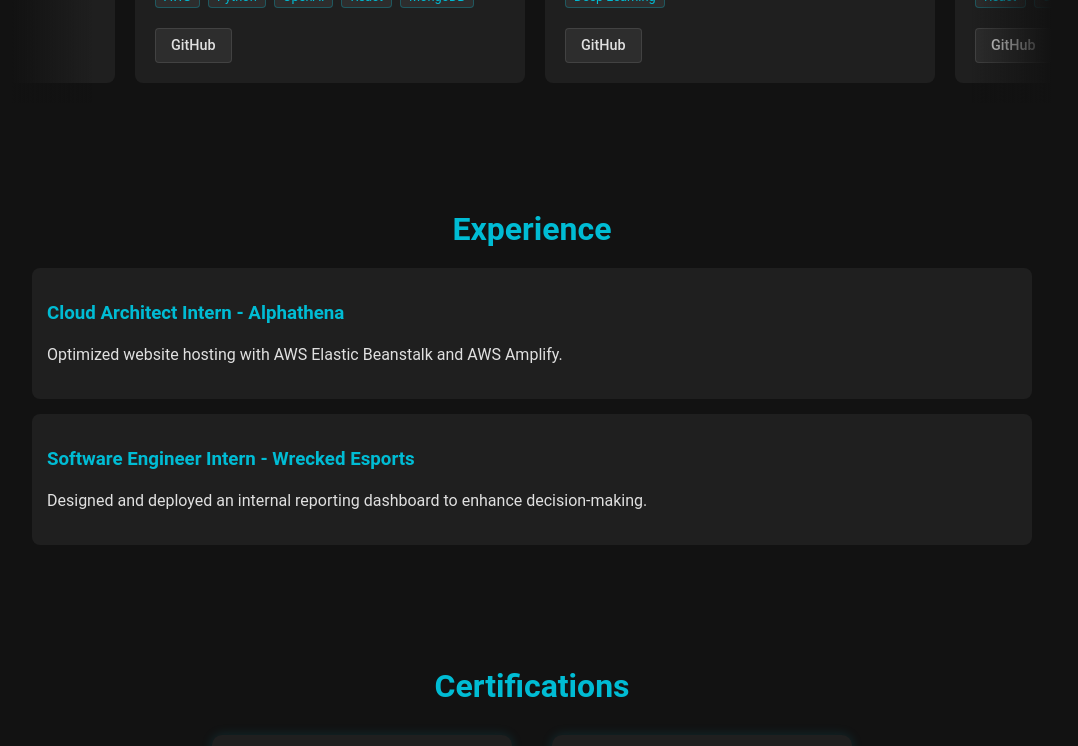
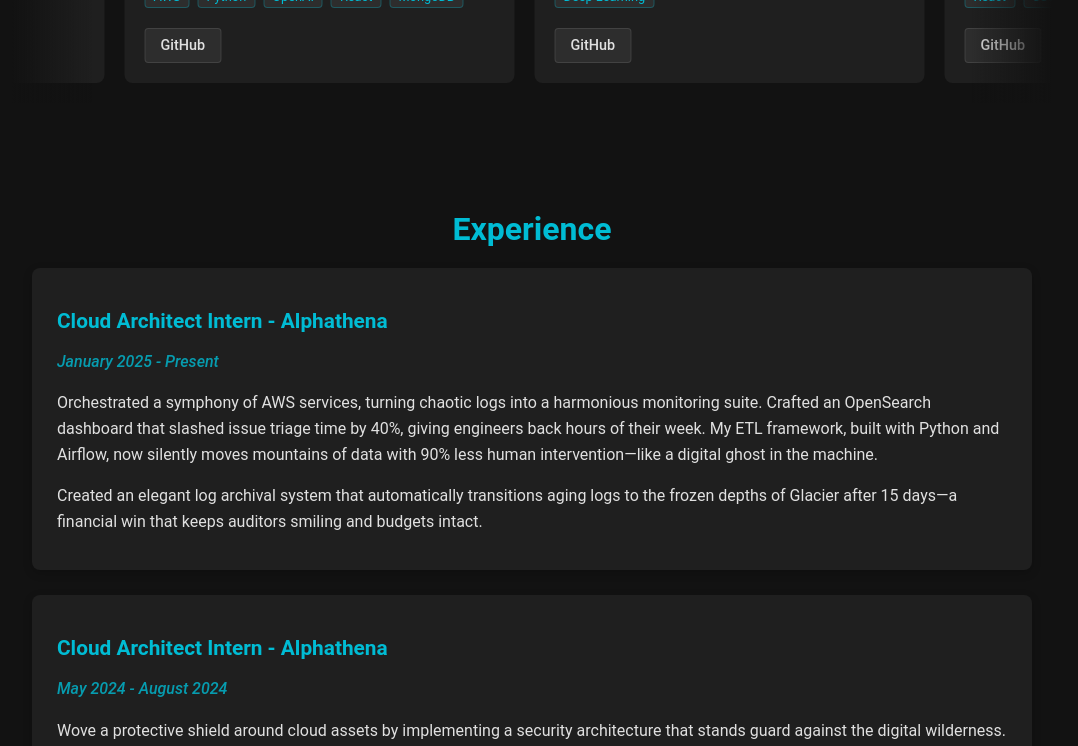
Before and after one commit to moneshkovi/portfolio, a React (Create React App) app in the folder webapp/: page / in a window 1280 px wide. Shown: the part 1716-2462 px from the top of the page, without its empty margins (108-1186 px from the left). Built offline with nearby package versions, Linux system fonts and the light colour scheme.

Commit message:
updated experience

```diff
--- a/webapp/src/About.js
+++ b/webapp/src/About.js
@@ -14,11 +14,6 @@
       <p>
       I'm currently looking for a full-time role in cloud, DevOps, or data engineering where I can keep learning, build meaningful tools, and contribute to a team that values clear thinking and clean code.
       </p>
-      <div className="about-badges">
-        <span className="badge">AWS Certified</span>
-        <span className="badge">GPT-4 Builder</span>
-        <span className="badge">Pythonic Thinker</span>
-      </div>
     </section>
   );
 };
--- a/webapp/src/App.css
+++ b/webapp/src/App.css
@@ -285,13 +285,31 @@
   /* Experience */
   .experience-item {
     background: #1f1f1f;
-    padding: 15px;
+    padding: 20px 25px;
     border-radius: 8px;
-    margin-bottom: 15px;
+    margin-bottom: 25px;
+    box-shadow: 0 3px 10px rgba(0, 0, 0, 0.2);
+    transition: transform 0.3s, box-shadow 0.3s;
+  }
+
+  .experience-item:hover {
+    transform: translateY(-5px);
+    box-shadow: 0 8px 20px rgba(0, 0, 0, 0.4);
   }
 
   .experience-item h3 {
     color: #00bcd4;
+    font-size: 1.3rem;
+    margin-bottom: 4px;
+  }
+
+  .experience-date {
+    font-size: 0.9rem;
+    color: #00bcd4;
+    opacity: 0.8;
+    font-style: italic;
+    margin-bottom: 15px;
+    font-weight: 500;
   }
 
   /* Contact */
--- a/webapp/src/App.js
+++ b/webapp/src/App.js
@@ -7,6 +7,7 @@
 import Certifications from './Certifications';
 import Projects from './Projects';
 import Contact from './Contact';
+import Experience from './Experience';
 
 function Navbar() {
   return (
@@ -105,26 +106,6 @@
   );
 }
 
-function Experience() {
-  return (
-    <section id="experience" className="section experience" data-aos="fade-in">
-      <h2>Experience</h2>
-      <div className="experience-item" data-aos="slide-up" data-aos-delay="100">
-        <h3>Cloud Architect Intern - Alphathena</h3>
-        <p>
-          Optimized website hosting with AWS Elastic Beanstalk and AWS Amplify.
-        </p>
-      </div>
-      <div className="experience-item" data-aos="slide-up" data-aos-delay="200">
-        <h3>Software Engineer Intern - Wrecked Esports</h3>
-        <p>
-          Designed and deployed an internal reporting dashboard to enhance decision-making.
-        </p>
-      </div>
-      {/* Additional experience items can be added here */}
-    </section>
-  );
-}
 
 function App() {
   useEffect(() => {
--- a/webapp/src/Experience.js
+++ b/webapp/src/Experience.js
@@ -5,19 +5,50 @@
   return (
     <section id="experience" className="section experience" data-aos="fade-in">
       <h2>Experience</h2>
+
       <div className="experience-item" data-aos="slide-up" data-aos-delay="100">
         <h3>Cloud Architect Intern - Alphathena</h3>
+        <p className="experience-date">January 2025 - Present</p>
         <p>
-          Optimized website hosting with AWS Elastic Beanstalk and AWS Amplify.
+          Orchestrated a symphony of AWS services, turning chaotic logs into a harmonious monitoring suite. Crafted an OpenSearch dashboard that slashed issue triage time by 40%, giving engineers back hours of their week. My ETL framework, built with Python and Airflow, now silently moves mountains of data with 90% less human intervention—like a digital ghost in the machine.
+        </p>
+        <p>
+          Created an elegant log archival system that automatically transitions aging logs to the frozen depths of Glacier after 15 days—a financial win that keeps auditors smiling and budgets intact.
         </p>
       </div>
+
       <div className="experience-item" data-aos="slide-up" data-aos-delay="200">
-        <h3>Software Engineer Intern - Wrecked Esports</h3>
+        <h3>Cloud Architect Intern - Alphathena</h3>
+        <p className="experience-date">May 2024 - August 2024</p>
         <p>
-          Designed and deployed an internal reporting dashboard to enhance decision-making.
+          Wove a protective shield around cloud assets by implementing a security architecture that stands guard against the digital wilderness. Partnered with ethical hackers to stress-test defenses, then meticulously patched each vulnerability they uncovered.
+        </p>
+        <p>
+          Engineered an automated PEM file rotation system that refreshes access keys monthly—like changing the locks to a digital fortress on schedule. Developed a bespoke AES encryption layer for S3 objects that wraps sensitive data in mathematical armor, ensuring only authorized eyes see what matters.
         </p>
       </div>
-      {/* Additional experience items can be added here */}
+
+      <div className="experience-item" data-aos="slide-up" data-aos-delay="300">
+        <h3>Software Engineer Intern - Wrecked Esports</h3>
+        <p className="experience-date">April 2023 - July 2023</p>
+        <p>
+          Conjured a data visualization dashboard that transformed abstract numbers into actionable insights, reshaping how the organization made strategic decisions. The AI-powered invoice processing system I built didn't just improve accuracy by 44%—it performed financial alchemy, turning tedious paperwork into clean, reliable data while cutting maintenance needs in half.
+        </p>
+        <p>
+          Architected serverless applications using AWS Lambda and API Gateway that scaled seamlessly from zero to hero, delivering performance without the persistent infrastructure costs—like having an orchestra that only plays (and costs) when there's an audience.
+        </p>
+      </div>
+
+      <div className="experience-item" data-aos="slide-up" data-aos-delay="400">
+        <h3>Software Engineer Intern - Wrecked Tech Private Limited</h3>
+        <p className="experience-date">January 2023 - March 2023</p>
+        <p>
+          Automated the tedium out of testing with Bash scripts that worked tirelessly through nights and weekends, improving system reliability while engineers focused on creative challenges. My feed refresh algorithm was a digital Renaissance, boosting processing speed by 150% while increasing content uniqueness by 80%—a win for both machines and human readers.
+        </p>
+        <p>
+          Wielded Python's Pandas and NumPy like a data scientist's lightsaber, cutting through information fog to reveal patterns and insights that guided product decisions and optimized user experiences.
+        </p>
+      </div>
     </section>
   );
 };
--- a/webapp/src/Projects.js
+++ b/webapp/src/Projects.js
@@ -131,33 +131,6 @@
               </a>
             </div>
           </div>
-
-          {/* Duplicate cards to create infinite scroll effect */}
-          <div className="project-card">
-            <h3>AI Agents for Medical Diagnosis</h3>
-            <p>
-              A sophisticated medical diagnostic system powered by AI agents that analyzes patient symptoms
-              and medical records to provide diagnostic recommendations. The system leverages NLP and ML to interpret
-              medical data and assist healthcare professionals.
-            </p>
-            <div className="project-skills">
-              <span className="skill-tag">Python</span>
-              <span className="skill-tag">AI Agents</span>
-              <span className="skill-tag">NLP</span>
-              <span className="skill-tag">Machine Learning</span>
-              <span className="skill-tag">Healthcare</span>
-            </div>
-            <div className="project-links">
-              <a
-                href="https://github.com/moneshkovi/AI-Agents-for-Medical-Diagnosis"
-                target="_blank"
-                rel="noopener noreferrer"
-                className="github-btn"
-              >
-                GitHub
-              </a>
-            </div>
-          </div>
         </div>
       </div>
     </section>
```
